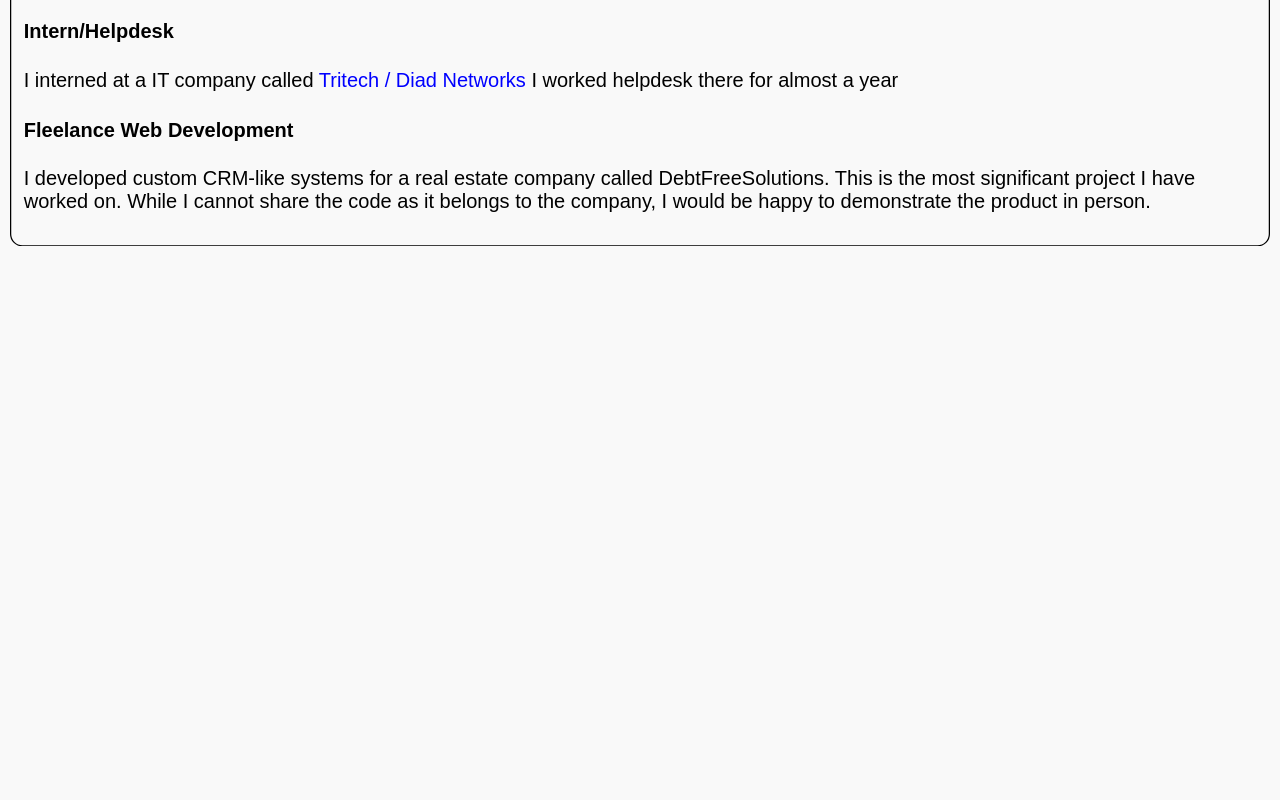
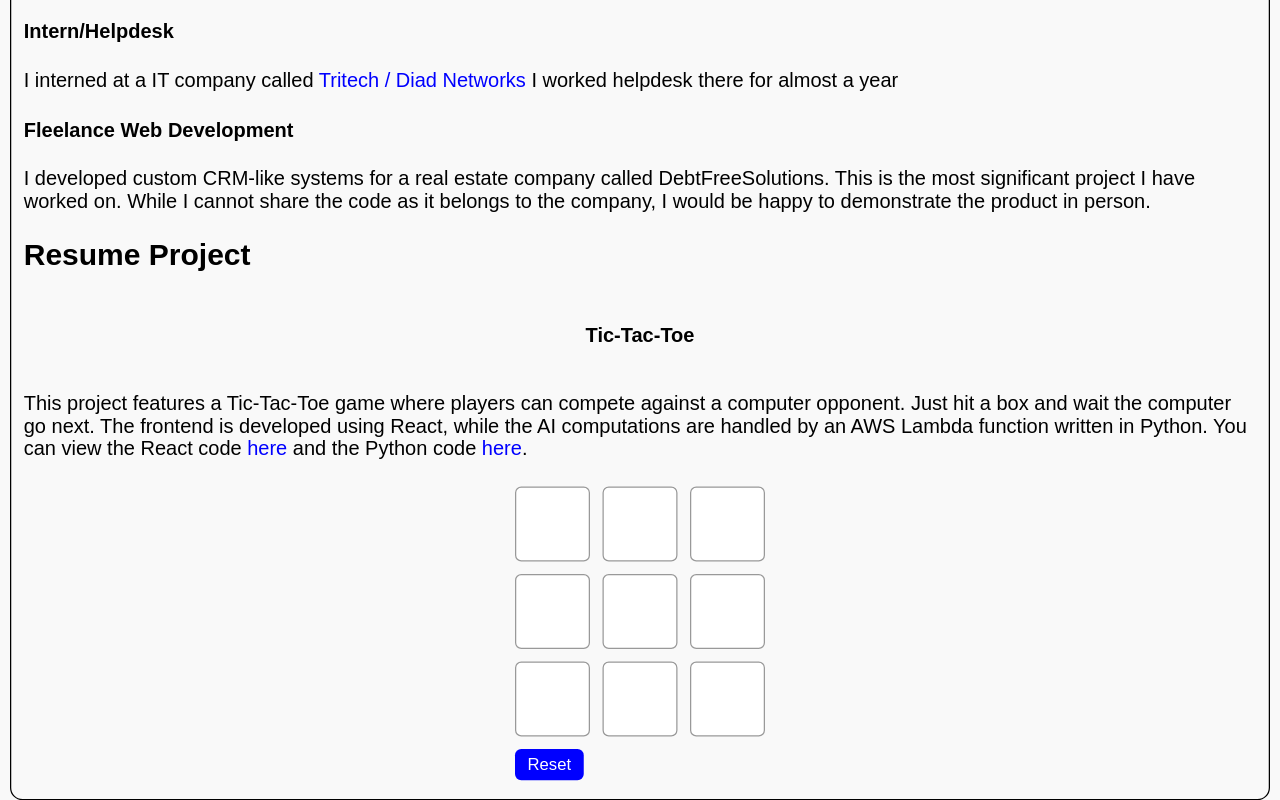
Before and after one commit to Zevijee/job-resume, a React (Vite) app: page / in a window 1280 px wide. Shown: the part 3161-3961 px from the top of the page. Before the commit the page ends 3407 px from the top, so only its background shows below. Built offline with nearby package versions, Linux system fonts and the light colour scheme.

Commit message:
chore: Remove commented out code for Resume Project

```diff
--- a/src/App.jsx
+++ b/src/App.jsx
@@ -56,7 +56,7 @@
       <p>I interned at a IT company called <a href='https://www.diadnetworks.com/' target='_blank'>Tritech / Diad Networks</a> I worked helpdesk there for almost a year</p>
       <h4>Fleelance Web Development</h4>
       <p>I developed custom CRM-like systems for a real estate company called DebtFreeSolutions. This is the most significant project I have worked on. While I cannot share the code as it belongs to the company, I would be happy to demonstrate the product in person.</p>
-      {/* <h2>Resume Project</h2>
+      <h2>Resume Project</h2>
       <div id={'projects'}>
         <div id={'tic-tac-toe'}>
           <h4>Tic-Tac-Toe</h4>
@@ -65,7 +65,7 @@
           </p>
           <TTT />
         </div>
-      </div> */}
+      </div>
     </div>
   );
 }
```
